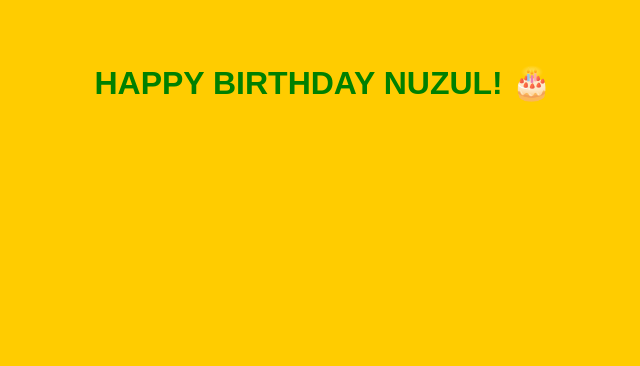
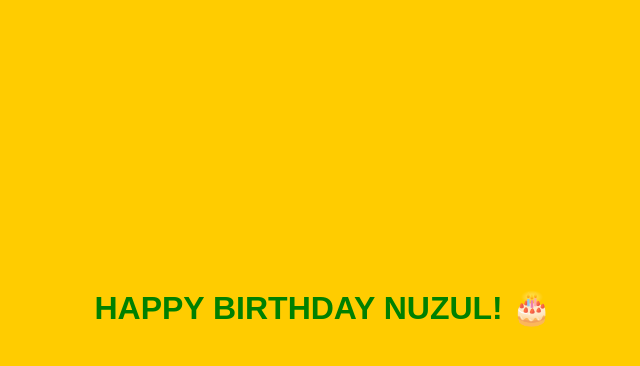
Before and after one commit to wokietokie/Nuzul, a plain HTML site: page index.html in a window 1280 px wide. Shown: the whole page, without its empty margins (317-957 px from the left). Drawn offline with Linux system fonts and the light colour scheme.

Commit message:
Update index.html

```diff
--- a/index.html
+++ b/index.html
@@ -15,7 +15,7 @@
         display: flex;
         justify-content: center;
         align-items: center;
-        height: 150px;
+        height: 600px;
         background: #FFCC00;
       }
     </style>
```
